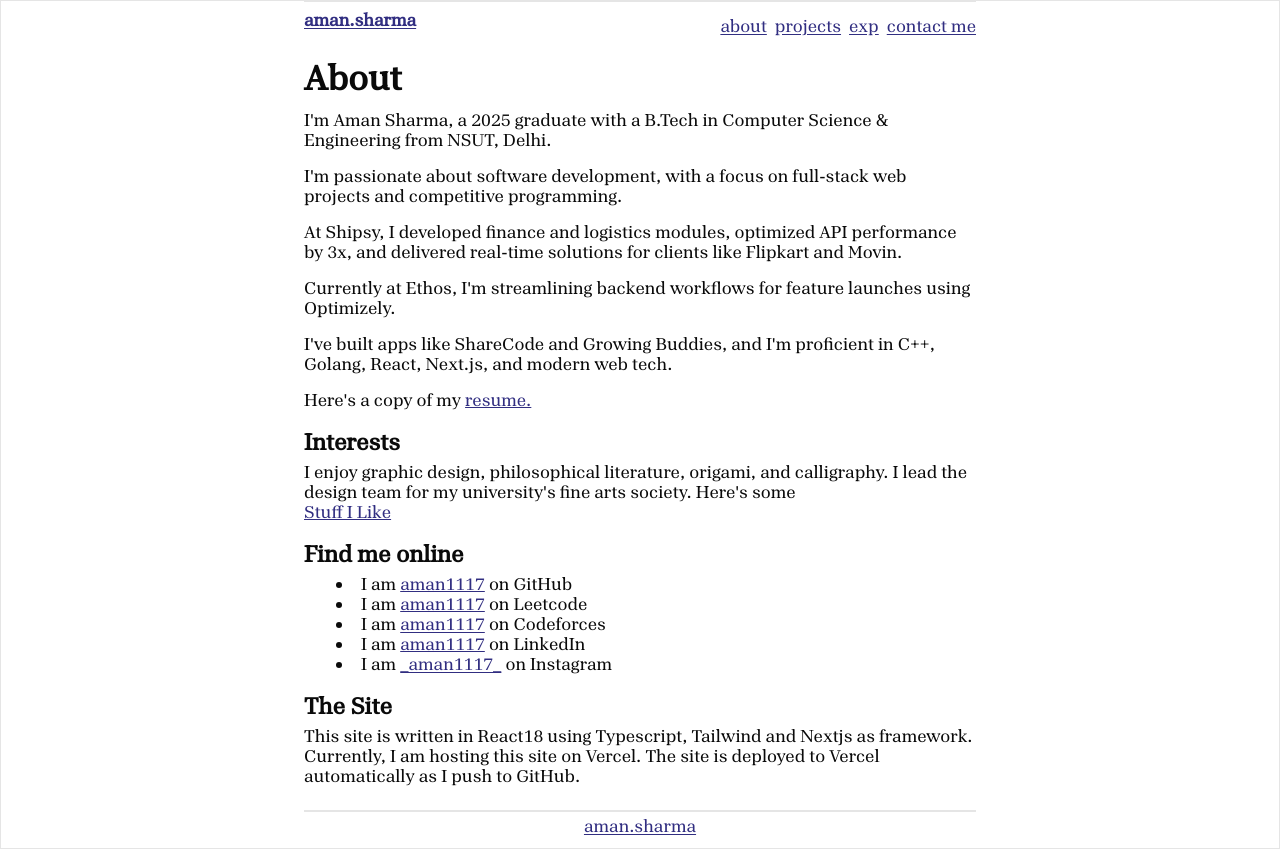
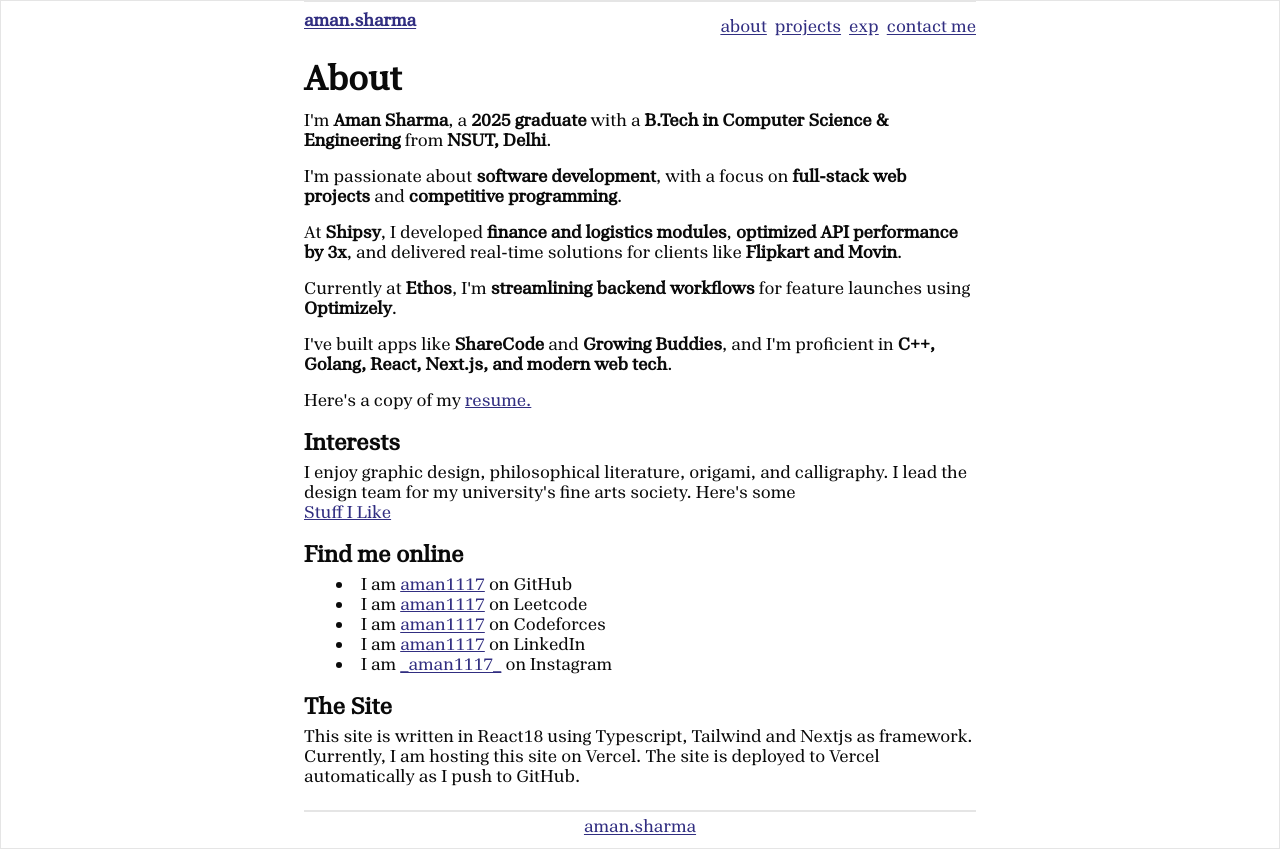
Before and after one commit to aman1117/portfolio, a Next.js app: page /about in a window 1280 px wide. Built offline with nearby package versions, Linux system fonts and the light colour scheme.

Commit message:
update: Enhance About Me section with bold formatting for key details

```diff
--- a/app/about/page.tsx
+++ b/app/about/page.tsx
@@ -6,19 +6,19 @@ const AboutMe: React.FC = () => {
       <section className="mb-4">
         <h2 className="md:text-4xl text-4xl font-semibold mr-8 mb-3">About</h2>
         <p className="md:text-lg md:leading-5 leading-tight">
-          I&apos;m Aman Sharma, a 2025 graduate with a B.Tech in Computer Science & Engineering from NSUT, Delhi.
+          I&apos;m <strong>Aman Sharma</strong>, a <strong>2025 graduate</strong> with a <strong>B.Tech in Computer Science & Engineering</strong> from <strong>NSUT, Delhi</strong>.
         </p>
         <p className="md:text-lg md:leading-5 my-4 leading-tight">
-          I&apos;m passionate about software development, with a focus on full-stack web projects and competitive programming.
+          I&apos;m passionate about <strong>software development</strong>, with a focus on <strong>full-stack web projects</strong> and <strong>competitive programming</strong>.
         </p>
         <p className="md:text-lg md:leading-5 my-4 leading-tight">
-          At Shipsy, I developed finance and logistics modules, optimized API performance by 3x, and delivered real-time solutions for clients like Flipkart and Movin.
+          At <strong>Shipsy</strong>, I developed <strong>finance and logistics modules</strong>, <strong>optimized API performance by 3x</strong>, and delivered real-time solutions for clients like <strong>Flipkart and Movin</strong>.
         </p>
         <p className="md:text-lg md:leading-5 my-4 leading-tight">
-          Currently at Ethos, I&apos;m streamlining backend workflows for feature launches using Optimizely.
+          Currently at <strong>Ethos</strong>, I&apos;m <strong>streamlining backend workflows</strong> for feature launches using <strong>Optimizely</strong>.
         </p>
         <p className="md:text-lg md:leading-5 my-4 leading-tight">
-          I&apos;ve built apps like ShareCode and Growing Buddies, and I&apos;m proficient in C++, Golang, React, Next.js, and modern web tech.
+          I&apos;ve built apps like <strong>ShareCode</strong> and <strong>Growing Buddies</strong>, and I&apos;m proficient in <strong>C++, Golang, React, Next.js, and modern web tech</strong>.
         </p>
         <p className="md:text-lg md:leading-5 leading-tight">
           Here&apos;s a copy of my <a href="/Aman.pdf" className="text-indigo-900 underline" download>resume.</a>
```
